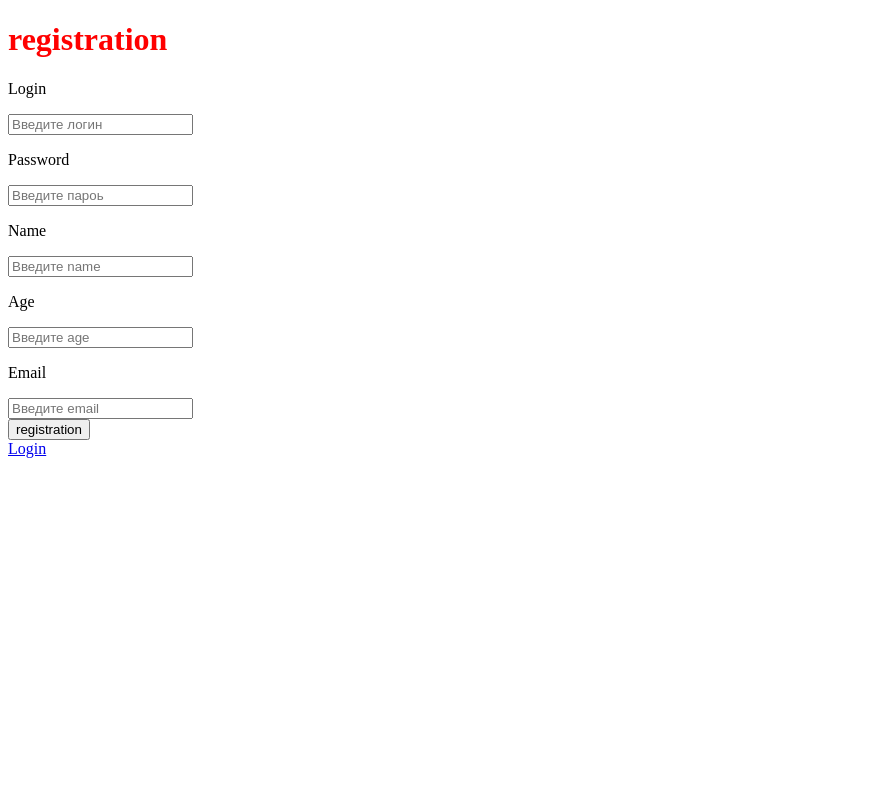
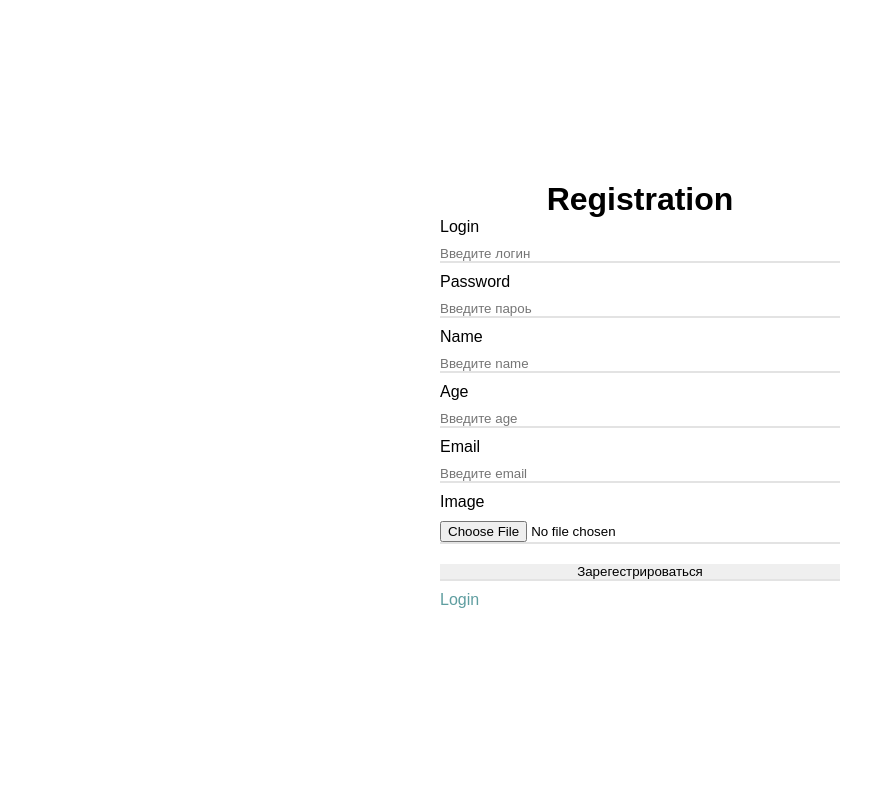
Before and after one commit to dan9l10/hospital, a PHP site: page /php/reg.php in a window 1280 px wide. Shown: the whole page, without its empty margins (0-895 px from the left). Run offline with PHP 8.4, Linux system fonts and the light colour scheme.

Commit message:
ver 0.02

```diff
--- a/php/reg.php
+++ b/php/reg.php
@@ -1,36 +1,41 @@
 <!DOCTYPE html>
 <?php
+session_start();
 include('connect.php');
 ?>
-<!--
-To change this license header, choose License Headers in Project Properties.
-To change this template file, choose Tools | Templates
-and open the template in the editor.
--->
-<link rel="stylesheet" type="text/css" href="style/main.css">
 <html>
     <head>
         <meta charset="UTF-8">
         <title></title>
+        <link rel="stylesheet" type="text/css" href="../style/main.css">
     </head>
     <body>
-        <div id="container2">
-            <form action="check.php" method="POST">
-                <h1>registration</h1>
-                <p>Login</p>
+        <form action="check.php" method="POST" enctype="multipart/form-data">
+                <h1>Registration</h1>
+                <label>Login</label>
                 <input type="text" name="login" class="form-control" placeholder="Введите логин">
-                <p>Password</p>
-                <input type="password" name="password" class="form-contro" placeholder="Введите пароь">
-                <p>Name</p>
-                <input type="text" name="name" class="form-contro" placeholder="Введите name">
-                <p>Age</p>
-                <input type="text" name="age" class="form-contro" placeholder="Введите age">
-                <p>Email</p>
-                <input type="text" name="email" class="form-contro" placeholder="Введите email">
-                <br>
-                <input type="submit" name="OK" class="form-control" value="registration"><br>
-                <a href="../index.php">Login</a><br>
+                <label>Password</label>
+                <input type="password" name="password" class="form-control" placeholder="Введите пароь">
+                <label>Name</label>
+                <input type="text" name="name" class="form-control" placeholder="Введите name">
+                <label>Age</label>
+                <input type="text" name="age" class="form-control" placeholder="Введите age">
+                <label>Email</label>
+                <input type="email" name="email" class="form-control" placeholder="Введите email">
+                <label>Image</label>
+                <input type="file" name="avatar">
+                <input type="submit" name="OK" class="form-control" value="Зарегестрироваться">
+                <a href="../index.php">Login</a>
+                <p class="mg">
+                    <?php
+                    if (isset($_SESSION['msg'])){
+                        echo $_SESSION['msg'];
+                    unset($_SESSION['msg']);
+                    }
+
+                    ?>
+
             </form>
-        </div>
+
     </body>
 </html>
--- a/style/main.css
+++ b/style/main.css
@@ -1,10 +1,40 @@
+*{
+    margin: 0;
+    padding: 0;
+}
+
+body{
+    font-family: Montserrat, sans-serif;
+    display: flex;
+    align-items: center;
+    justify-content: center;
+    height: 100vh;
+}
 form{
-    width: 500px;
+    display: flex;
+    flex-direction: column;
+    width: 400px;
+}
+input{
+    margin: 10px 0;
+    border: unset;
+    border-bottom: 2px solid #e3e3e3;
+    outline: none;
+}
+a{
+    margin: 0;
+    color:cadetblue;
+    text-decoration: none;
+}
+#text{
+    align-content: center;
 
 }
-.container{
-    display: flex;
+.mg{
+    margin: 10px 0 0 0;
+    font-weight: bold;
+    text-align: center;
 }
 h1{
-    color: red;
+    text-align: center;
 }
```
Also changed, not shown: index.php (+16 -11 lines), php/auth.php (+11 -8 lines), php/check.php (+10 -5 lines), profile.php (added, +7 -0 lines).
